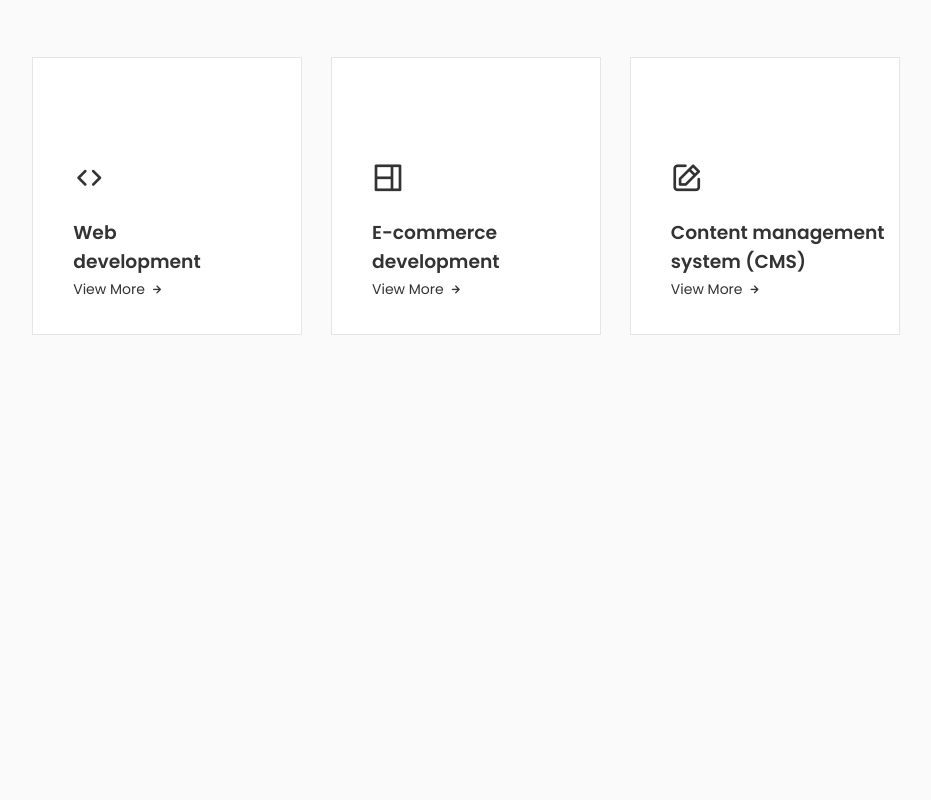
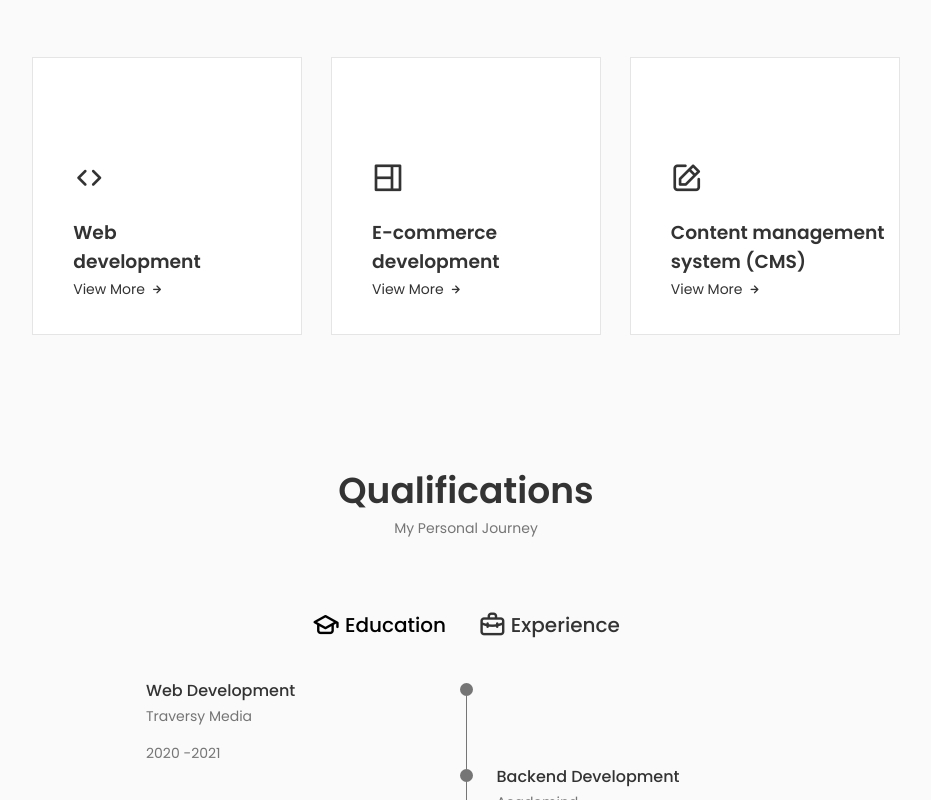
Before and after one commit to boymeetsblockchain/React-Portfolio, a React (Create React App) app: page / in a window 1280 px wide. Shown: the part 2000-2800 px from the top of the page, without its empty margins (174-1105 px from the left). Before the commit the page ends 2367 px from the top, so only its background shows below. Built offline with nearby package versions, Linux system fonts and the light colour scheme.

Commit message:
worked on the qualificationpage

```diff
--- a/src/App.js
+++ b/src/App.js
@@ -4,6 +4,7 @@ import Home from "./components/home/Home"
 import About from "./components/about/About"
 import Skills from "./components/skills/Skills"
 import Service from "./components/services/Service"
+import Qualifications from "./components/qualifications/Qualifications"
 function App() {
   return (
     <>
@@ -14,6 +15,7 @@ function App() {
       <About/>
       <Skills/>
       <Service/>
+      <Qualifications/>
     </main>
     </>
   )
--- /dev/null
+++ b/src/components/qualifications/Qualifications.jsx
@@ -0,0 +1,150 @@
+import  "./qualification.css"
+import { useState } from "react";
+function Qualifications() {
+    const[toggleState, setToggleState]= useState(1);
+    const toggleTab =(index)=>{
+        setToggleState(index)
+    }
+  return (
+   <section className="qualification section">
+      <h2 className="section__title ">Qualifications</h2>
+      <span className="section__subtitle">My Personal Journey</span>
+
+      <div className="qualification__container container">
+        <div className="qualification__tabs">
+            <div className={toggleState ===1
+                 ?"qualification__button qualification__active  button--flex"
+                 :"qualification__button button--flex"}   onClick={()=>toggleTab(1)}>
+                <i className="uil uil-graduation-cap qualification__icon"></i>{""} Education
+            </div>
+            <div className={toggleState ===2
+                 ?"qualification__button qualification__active  button--flex"
+                 :"qualification__button button--flex"}   onClick={()=>toggleTab(2)}>
+                <i className="uil uil-briefcase-alt qualification__icon"></i>{""} Experience
+            </div>
+        </div>
+      </div>
+      <div className="qualification__sections">
+        <div className={toggleState==1 ?
+        "qualification__content qualification__content-active":
+        "qualification__content"}
+      >
+
+            <div className="qualification__data">
+             <div>
+                <h3 className="qualification__title">Web Development</h3>
+                <span className="qualification__subtitle">Traversy Media</span>
+                <div className="qualification__calender">
+                 <i className="uil uil-calender-alt"></i> 2020 -2021
+                </div>
+               </div>
+               <div>
+                <span className="qualification__rounder"></span>
+                <span className="qualification__line"></span>
+               </div>
+            </div>
+
+
+            <div className="qualification__data">
+                <div></div>
+                <div>
+                <span className="qualification__rounder"></span>
+                <span className="qualification__line"></span>
+               </div>
+             <div>
+                <h3 className="qualification__title">Backend Development</h3>
+                <span className="qualification__subtitle">Academind</span>
+                <div className="qualification__calender">
+                 <i className="uil uil-calender-alt"></i>  2021-2022
+                </div>
+               </div>
+
+            </div>
+
+            <div className="qualification__data">
+             <div>
+                <h3 className="qualification__title">UI Ux designer</h3>
+                <span className="qualification__subtitle">Daniel Walter Academy</span>
+                <div className="qualification__calender">
+                 <i className="uil uil-calender-alt"></i> 2022 -2023
+                </div>
+               </div>
+               <div>
+                <span className="qualification__rounder"></span>
+                <span className="qualification__line"></span>
+               </div>
+            </div>
+
+
+            <div className="qualification__data">
+                <div></div>
+                <div>
+                <span className="qualification__rounder"></span>
+                <span className="qualification__line"></span>
+               </div>
+             <div>
+                <h3 className="qualification__title">Blockchain Development</h3>
+                <span className="qualification__subtitle">Udacity Nano degree</span>
+                <div className="qualification__calender">
+                 <i className="uil uil-calender-alt"></i>  2021 -2022
+                </div>
+               </div>
+
+            </div>
+        </div>
+
+        <div  className={toggleState==2 ?
+        "qualification__content qualification__content-active":
+        "qualification__content"}>
+            <div className="qualification__data">
+             <div>
+                <h3 className="qualification__title">FrontEnd Development</h3>
+                <span className="qualification__subtitle">Traversy Media</span>
+                <div className="qualification__calender">
+                 <i className="uil uil-calender-alt"></i> 2020 -2022
+                </div>
+               </div>
+               <div>
+                <span className="qualification__rounder"></span>
+                <span className="qualification__line"></span>
+               </div>
+            </div>
+
+
+            <div className="qualification__data">
+                <div></div>
+                <div>
+                <span className="qualification__rounder"></span>
+                <span className="qualification__line"></span>
+               </div>
+             <div>
+                <h3 className="qualification__title">Ux Designer</h3>
+                <span className="qualification__subtitle">Daniel Walter Scott</span>
+                <div className="qualification__calender">
+                 <i className="uil uil-calender-alt"></i>  2021-2022
+                </div>
+               </div>
+
+            </div>
+
+            <div className="qualification__data">
+             <div>
+                <h3 className="qualification__title">MERN Stack</h3>
+                <span className="qualification__subtitle">ZinoTrust Academy Academy</span>
+                <div className="qualification__calender">
+                 <i className="uil uil-calender-alt"></i> 2021 -2022
+                </div>
+               </div>
+               <div>
+                <span className="qualification__rounder"></span>
+                <span className="qualification__line"></span>
+               </div>
+            </div>
+
+        </div>
+      </div>
+   </section>
+  )
+}
+
+export default Qualifications
--- /dev/null
+++ b/src/components/qualifications/qualification.css
@@ -0,0 +1,104 @@
+.qualification__container{
+    max-width: 768px;
+}
+.qualification__tabs{
+    display: flex;
+    justify-content: center;
+    margin-bottom: var(--mb-2);
+}
+.qualification__button{
+    font-size: var(--h3-font-size);
+    font-weight: var(--font-medium);
+    color:var(--title-color);
+    margin: 0 var(--mb-1);
+    cursor: pointer;
+}
+
+.qualification__button:hover{
+    color: var(--title-color-dark);
+}
+
+.qualification__icon{
+    font-size: 1.8rem;
+    margin-right: var(--mb-0-25);
+}
+.qualification__active{
+    color: var(--title-color-dark);
+}
+.qualification__sections{
+    display: grid;
+    grid-template-columns: 0.5fr;
+    justify-content: center;
+}
+.qualification__content{
+    display: none;
+}
+.qualification__content-active{
+    display: block;
+}
+.qualification__data{
+    display: grid;
+    grid-template-columns: 1fr max-content 1fr;
+    column-gap: 1.5rem;
+}
+.qualification__title{
+    font-size: var(--normal-font-size);
+    font-weight: var(--font-medium);
+}
+.qualification__subtitle{
+    display: inline-block;
+    font-size: var(--small-font-size);
+    margin-bottom: var(--mb-1);
+}
+.qualification__calender{
+    font-size: var(--small-font-size);
+}
+.qualification__rounder{
+    display: inline-block;
+    width: 13px;
+    height: 13px;
+    background-color: var(--text-color);
+    border-radius: 50%;
+}
+.qualification__line{
+    display: block;
+    width: 1px;
+    height: 100%;
+    background-color: var(--text-color);
+    transform: translate(6px, -7px);
+}
+
+
+/*=============== BREAKPOINTS ===============*/
+/* For large devices */
+@media screen and (max-width: 992px) {
+    .qualification__container{
+        margin-left: auto;
+        margin-right: auto;
+    }
+  }
+
+  /* For medium devices */
+  @media screen and (max-width: 768px) {
+   .qualification__container{
+    margin-left:var(--mb-1-5) ;
+    margin-right: var(--mb-1-5);
+   }
+  }
+
+  @media screen and (max-width: 576px) {
+    .qualification__sections{
+        grid-template-columns: initial;
+
+    }
+    .qualification__button{
+        margin-bottom: var(--mb-0-75);
+    }
+  }
+
+  /* For small devices */
+  @media screen and (max-width: 350px) {
+    .qualification__data{
+        gap: 0.5rem;
+    }
+  }
```
